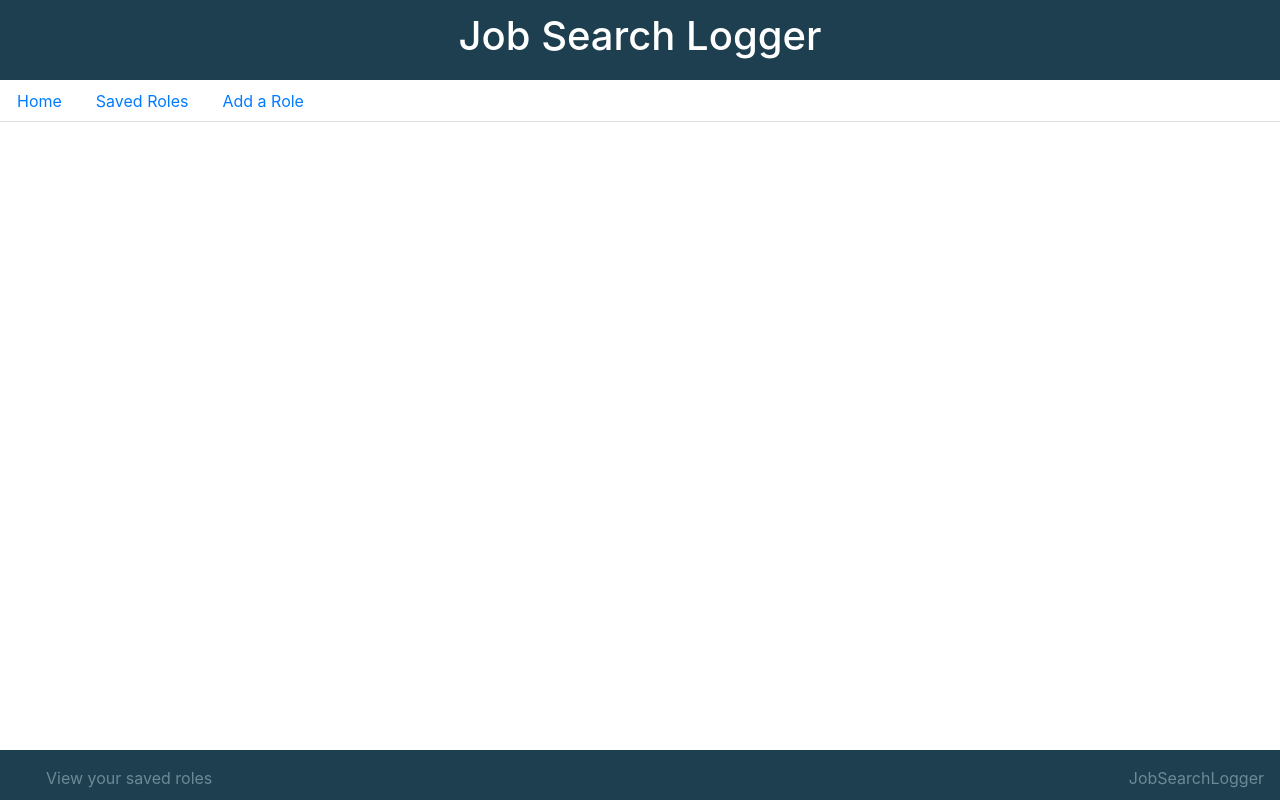
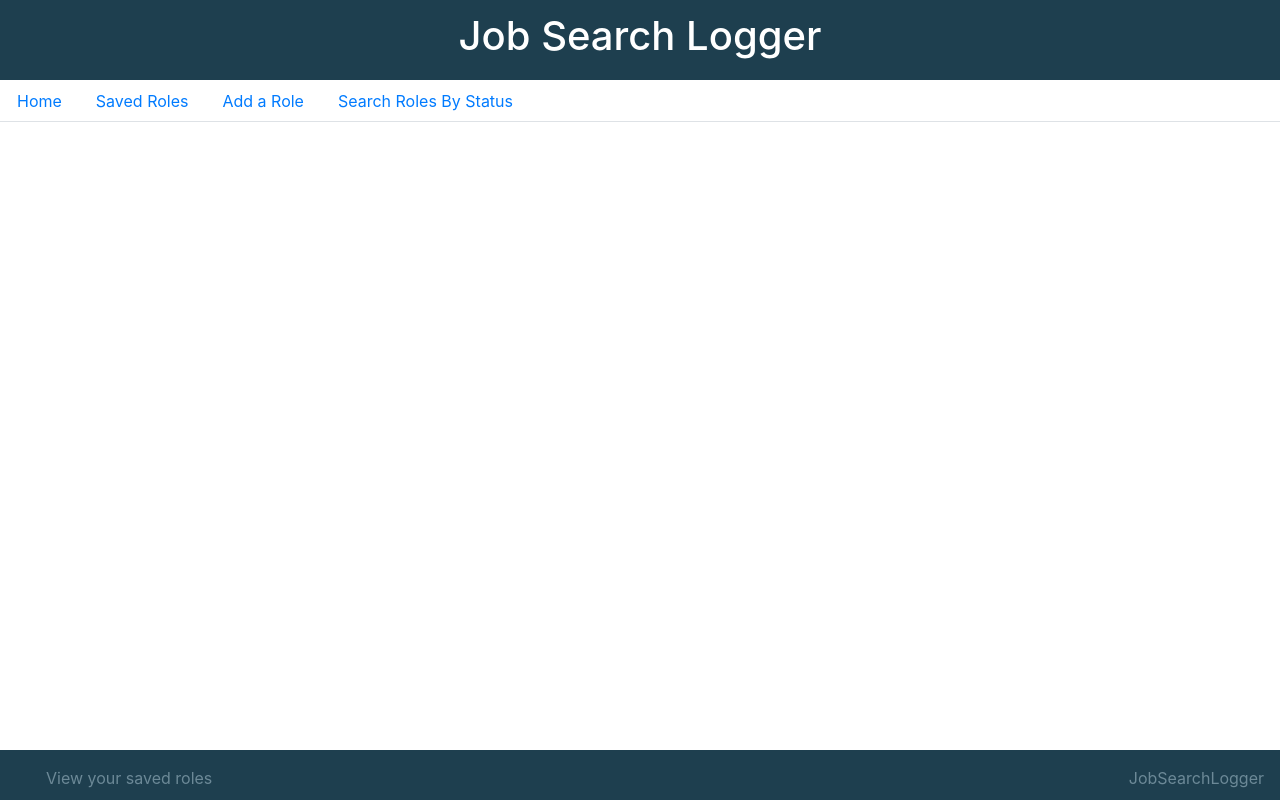
Before and after one commit to concorder911220/React-Job-Search-Logger-Project, a React (Create React App) app: page / in a window 1280 px wide. Built offline with nearby package versions, Linux system fonts and the light colour scheme.

Commit message:
Add a Nav.Item/Link for /roles/search to Navbar

```diff
--- a/src/components/Navbar.jsx
+++ b/src/components/Navbar.jsx
@@ -13,6 +13,9 @@
 			<Nav.Item>
 				<Nav.Link eventKey="#roles/new" href="/roles/new">Add a Role</Nav.Link>
 			</Nav.Item>
+			<Nav.Item>
+				<Nav.Link eventKey="#roles/search" href="/roles/search">Search Roles By Status</Nav.Link>
+			</Nav.Item>
 		</Nav>
 	)
 }
```
